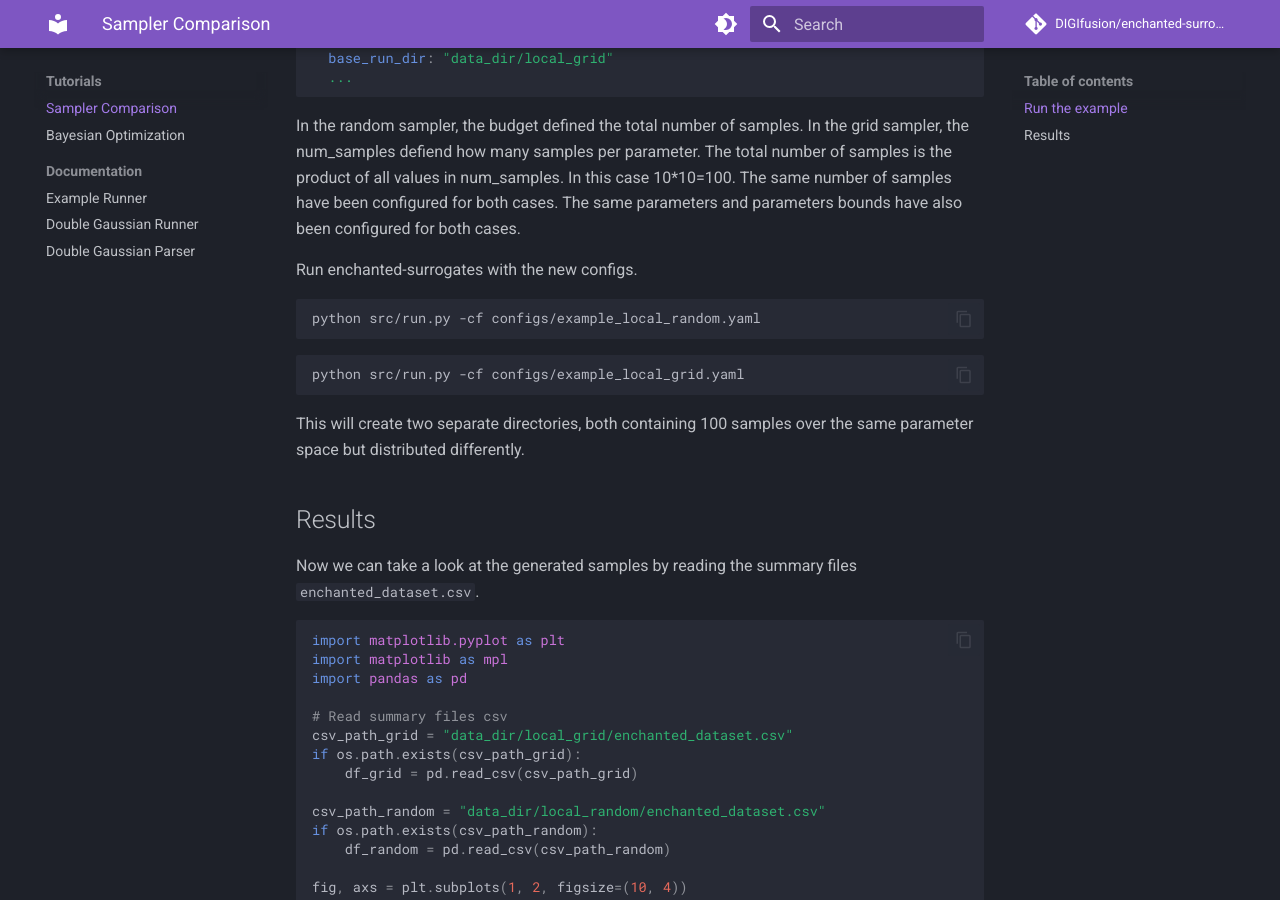
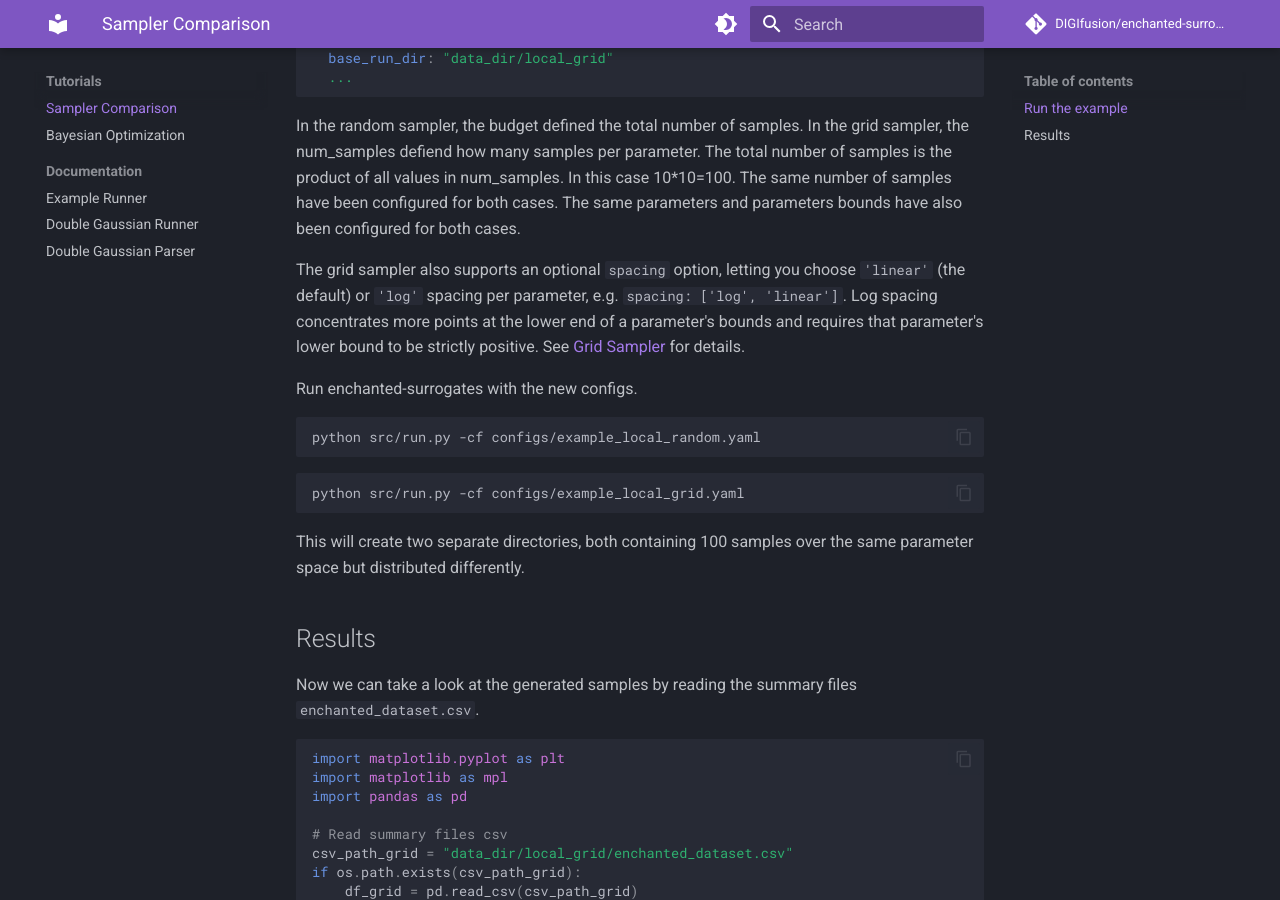
Before and after one commit to DIGIfusion/enchanted-surrogates, an MkDocs documentation site: the page built from docs/tutorials/example_workflow.md, in a window 1280 px wide and 900 px high, scrolled down 1488 px. Built offline with MkDocs 1.6.1 and Material for MkDocs 9.7.7, drawn with Linux system fonts in a browser that asks for light colours; comment, search, counter and statistics services are not loaded.

Commit message:
Document GridSampler log-linear spacing option in tutorial
Co-Authored-By: Claude Sonnet 5 <noreply@anthropic.com>

```diff
--- a/docs/tutorials/example_workflow.md
+++ b/docs/tutorials/example_workflow.md
@@ -57,6 +57,8 @@ supervisor:
 In the random sampler, the budget defined the total number of samples. In the grid sampler, the num_samples defiend how many samples per parameter. The total number of samples is the product of all values in num_samples. In this case 10*10=100.
 The same number of samples have been configured for both cases.
 The same parameters and parameters bounds have also been configured for both cases.
+
+The grid sampler also supports an optional `spacing` option, letting you choose `'linear'` (the default) or `'log'` spacing per parameter, e.g. `spacing: ['log', 'linear']`. Log spacing concentrates more points at the lower end of a parameter's bounds and requires that parameter's lower bound to be strictly positive. See [Grid Sampler](../samplers/grid_sampler.md) for details.
 
 Run enchanted-surrogates with the new configs.
 
```
